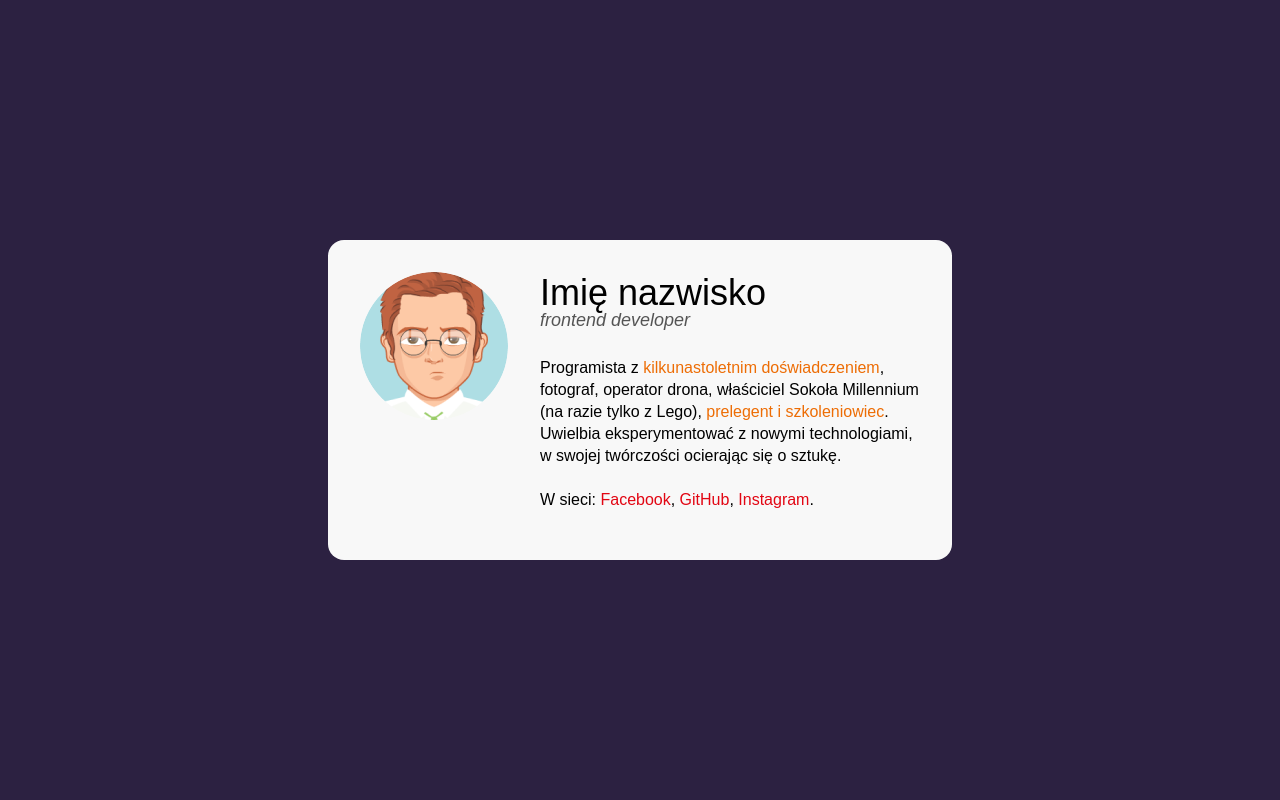
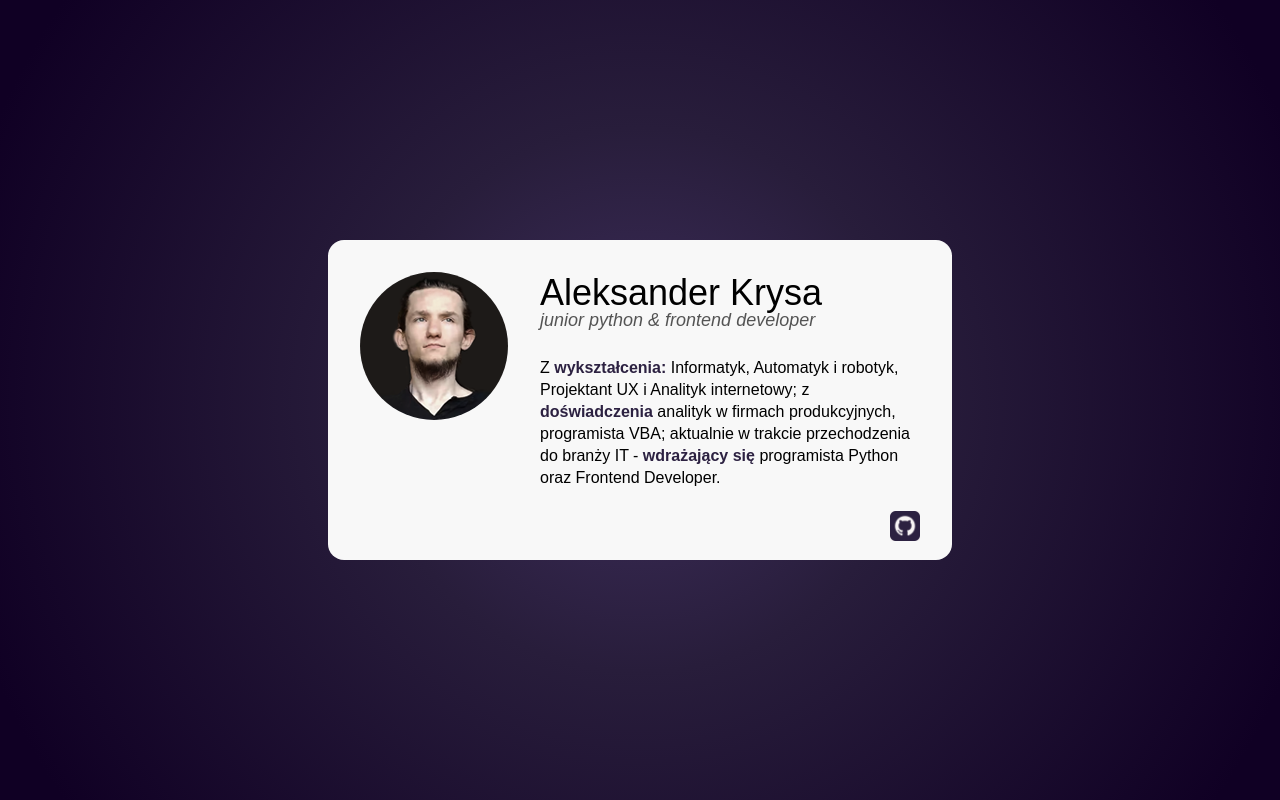
Before and after one commit to SalamanderKrajza/frontend-buisness-card, a plain HTML site: page index.html in a window 1280 px wide. Drawn offline with Linux system fonts and the light colour scheme.

Commit message:
Add own data, update styles

```diff
--- a/index.html
+++ b/index.html
@@ -9,27 +9,38 @@
   </head>
   <body>
     <main class="business-card">
-      <img src="avatar.png" class="business-card__image" alt="Twarz postaci" />
+      <img src="148.png" class="business-card__image" alt="Twarz postaci" onclick="nothingSpecial()"/>
       <section class="business-card-description">
         <header class="business-card-description__heading">
-          <h1 class="business-card-decription__heading-1">Imię nazwisko</h1>
-          <p class="business-card-decription__heading-2">frontend developer</p>
+          <h1 class="business-card-decription__heading-1">Aleksander Krysa</h1>
+          <p class="business-card-decription__heading-2">
+            junior python & frontend developer
+          </p>
         </header>
         <p class="business-card-decription__content">
-          Programista z
-          <span class="special-orange">kilkunastoletnim doświadczeniem</span>,
-          fotograf, operator drona, właściciel Sokoła Millennium (na razie tylko
-          z Lego),
-          <span class="special-orange">prelegent i szkoleniowiec</span>.
-          Uwielbia eksperymentować z nowymi technologiami, w swojej twórczości
-          ocierając się o sztukę.
+          Z <b class="special">wykształcenia:</b> Informatyk, Automatyk i
+          robotyk, Projektant UX i Analityk internetowy; z
+          <b class="special">doświadczenia</b> analityk w firmach
+          produkcyjnych, programista VBA; aktualnie w trakcie przechodzenia do
+          branży IT - <b class="special">wdrażający się</b> programista Python
+          oraz Frontend Developer.
         </p>
         <p class="business-card-decription__content">
-          W sieci: <span class="special-red">Facebook</span>,
-          <span class="special-red">GitHub</span>,
-          <span class="special-red">Instagram</span>.
+          <a href="https://github.com/SalamanderKrajza">
+            <img
+              src="github-icon.png"
+              alt="github icon"
+              class="github-icon"
+            /> </a>
         </p>
       </section>
     </main>
+    <script>
+        function nothingSpecial(){
+            myimage = document.querySelector('.business-card__image')
+            myimage.src="148-2.png"
+            setTimeout(function(){ myimage.src="148.png" }, 1000);
+        }
+    </script>
   </body>
 </html>
--- a/styles.css
+++ b/styles.css
@@ -18,6 +18,12 @@ body {
   font-style: normal;
   font-weight: normal;
   color: #000000;
+  background: radial-gradient(
+    circle,
+    rgba(63, 47, 93, 1) 0%,
+    rgba(40, 29, 59, 1) 36%,
+    rgba(16, 0, 36, 1) 93%
+  );
 }
 
 .business-card2,
@@ -31,7 +37,7 @@ body {
   padding: 32px;
 }
 
-.business-card2{
+.business-card2 {
   background-image: url(wizytowka.png);
 }
 
@@ -43,7 +49,7 @@ body {
   margin: 0px;
 }
 
-.business-card-description__heading{
+.business-card-description__heading {
   margin: 0px 0px 29px 0px; /* in figma space from <header> to <p> was 24px */
 }
 
@@ -57,11 +63,10 @@ body {
   margin: 0px;
 }
 
-.business-card-decription__content{
+.business-card-decription__content {
   font-size: 16px;
   line-height: 137%;
   margin-bottom: 22px; /* in figma both parts are same text so there is no margin */
-
 }
 
 .business-card__image {
@@ -75,10 +80,24 @@ body {
   margin-left: 32px;
 }
 
-.special-orange {
-    color: #ED6D05;
+.special {
+  color: #2c2141;
 }
 
-.special-red {
-    color: #E20613;
+.github-icon {
+  height: 30px;
+  width: 30px;
+  background-color: #2c2141;
+  display: inline-block;
+  vertical-align: middle;
+  float: right;
 }
+
+.github-icon:hover {
+    height: 31px;
+    width: 31px;
+    background-color: #dd3489;
+    display: inline-block;
+    vertical-align: middle;
+    float: right;
+  }
```
Also changed, not shown: 148-2.png (added), 148.png (added), github-icon.png (added), github.png (added), photo2.png (added). Lines whose indentation alone changed are shown as unchanged.
